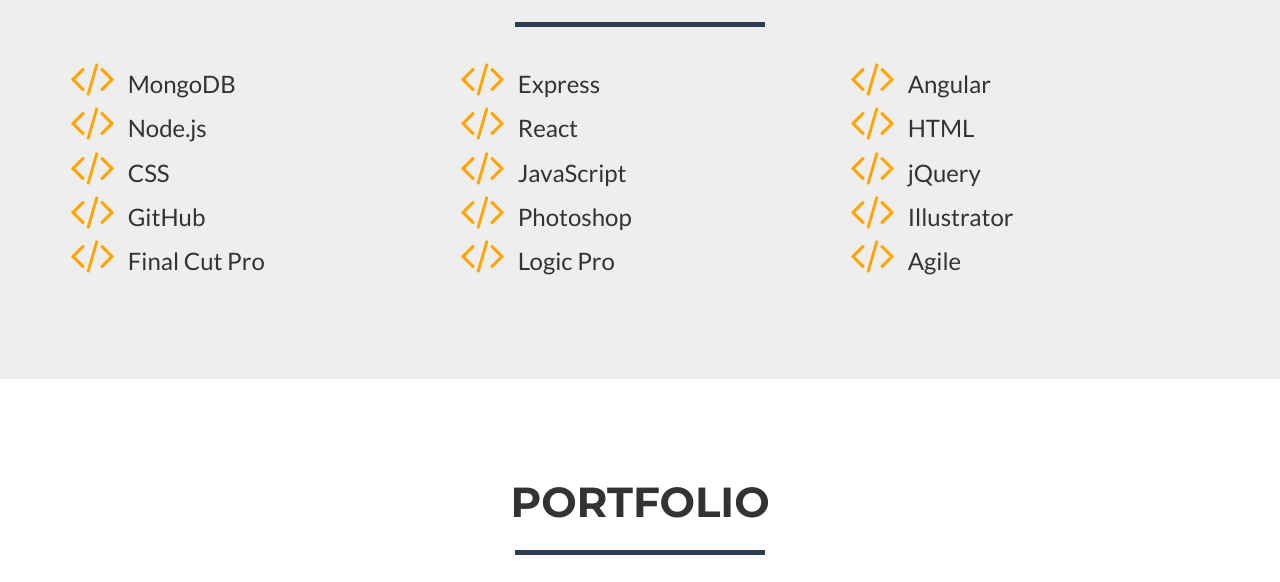
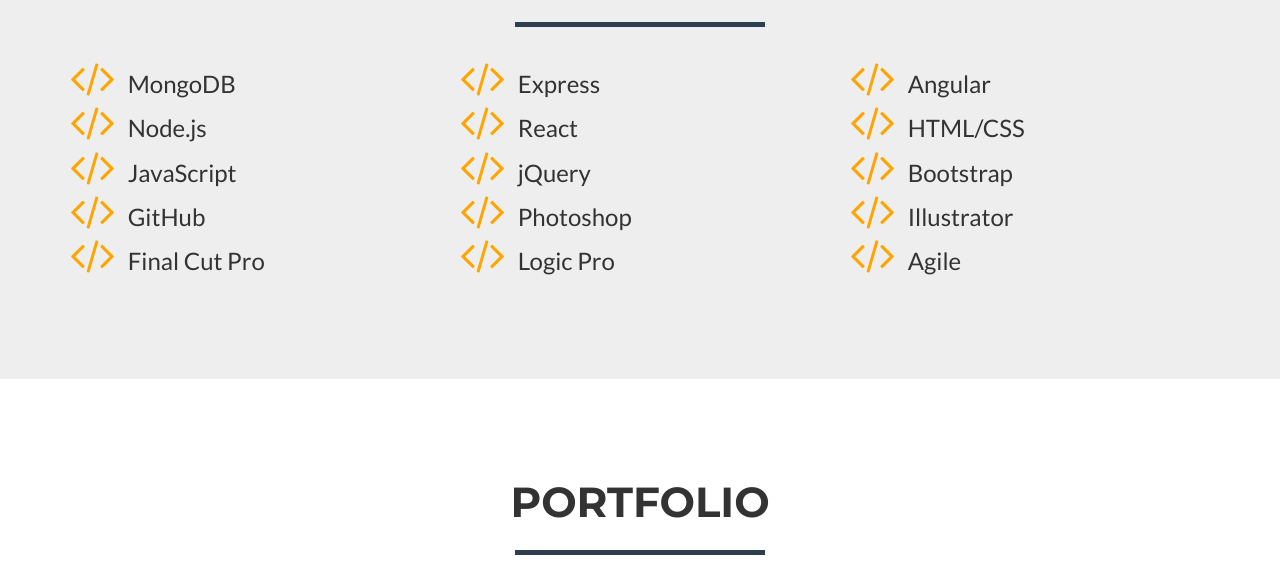
Before and after one commit to ryan-ohern/ryan-ohern.github.io, a website: page index.html in a window 1280 px wide. Shown: the part 915-1497 px from the top of the page. Drawn offline with nearby package versions, Linux system fonts and the light colour scheme.

Commit message:
added bootstrap to skills list

```diff
--- a/index.html
+++ b/index.html
@@ -117,14 +117,10 @@
                 </div>
                 <div class="col-sm-4 portfolio-item">
                     <i class="fa fa-code fa-3x skill-color" aria-hidden="true"></i>
-                    <span class="skill">HTML</span>
+                    <span class="skill">HTML/CSS</span>
                 </div>
             </div>
             <div class="row">
-                <div class="col-sm-4 portfolio-item">
-                    <i class="fa fa-code fa-3x skill-color" aria-hidden="true"></i>
-                    <span class="skill">CSS</span>
-                </div>
                 <div class="col-sm-4 portfolio-item">
                     <i class="fa fa-code fa-3x skill-color" aria-hidden="true"></i>
                     <span class="skill">JavaScript</span>
@@ -132,6 +128,10 @@
                 <div class="col-sm-4 portfolio-item">
                     <i class="fa fa-code fa-3x skill-color" aria-hidden="true"></i>
                     <span class="skill">jQuery</span>
+                </div>
+                <div class="col-sm-4 portfolio-item">
+                    <i class="fa fa-code fa-3x skill-color" aria-hidden="true"></i>
+                    <span class="skill">Bootstrap</span>
                 </div>
             </div>
             <div class="row">
```
Also changed, not shown: img/profile4.png (added), 1 other file.
